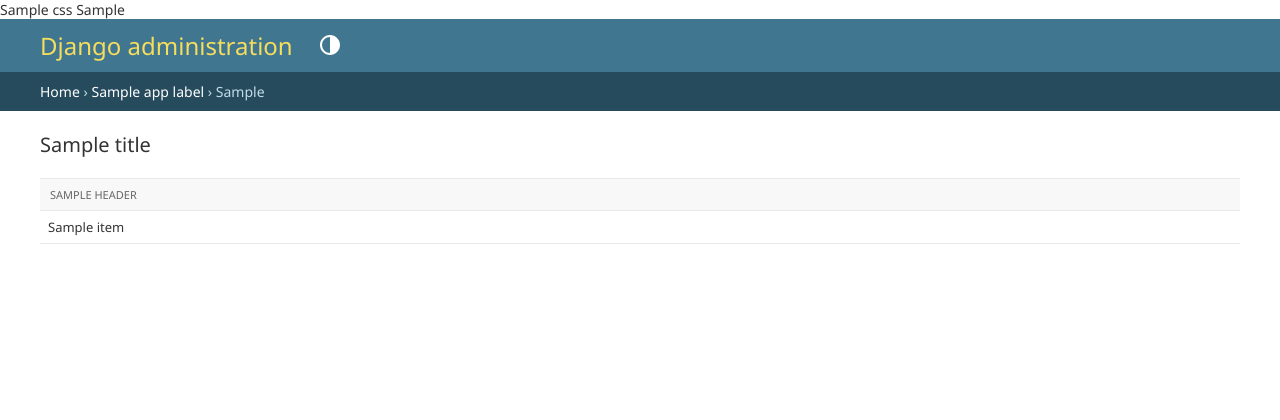
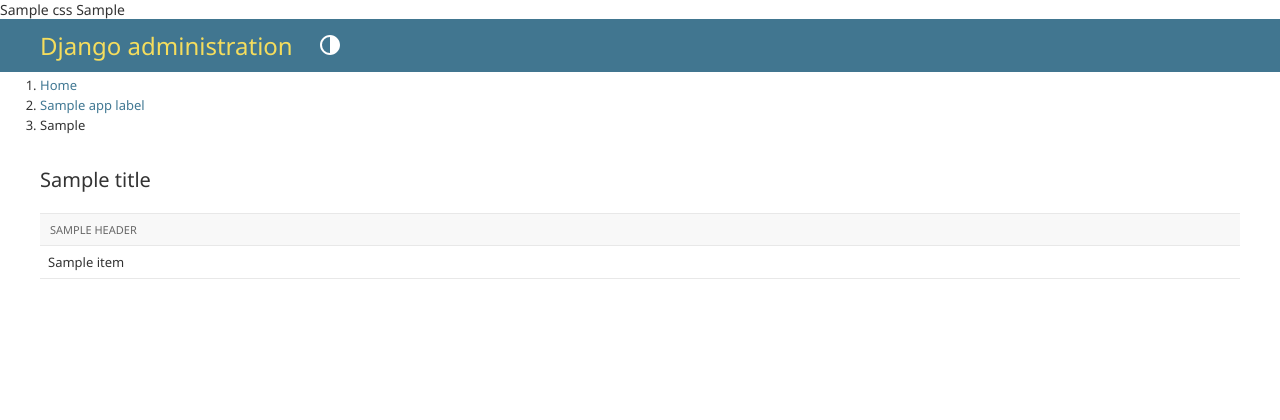
Before and after one commit to MrThearMan/django-admin-data-views, a Django app: template admin_data_views/templates/admin_data_views/admin_data_table_page.html in a window 1280 px wide. Shown: the top 420 px of the page. Run offline with Django 5.2, Linux system fonts and the light colour scheme; the template is opened without the code that fills it: most values are stand-ins (such as "Sample title", 1, 10 or a date in 2020).

Commit message:
Use ol breadcrumbs markup to match Django admin styles

```diff
--- a/admin_data_views/templates/admin_data_views/admin_data_table_page.html
+++ b/admin_data_views/templates/admin_data_views/admin_data_table_page.html
@@ -16,11 +16,11 @@
 
 {% if not is_popup %}
 {% block breadcrumbs %}
-<div class="breadcrumbs">
-<a href="{% url 'admin:index' %}">{% translate 'Home' %}</a>
-&rsaquo; <a href="{% url 'admin:admin-data-index-view' %}">{{ app_label|capfirst }}</a>
-&rsaquo; {{ slug|capfirst }}
-</div>
+<ol class="breadcrumbs">
+<li><a href="{% url 'admin:index' %}">{% translate 'Home' %}</a></li>
+<li><a href="{% url 'admin:admin-data-index-view' %}">{{ app_label|capfirst }}</a></li>
+<li aria-current="page">{{ slug|capfirst }}</li>
+</ol>
 {% endblock %}
 {% endif %}
 
```
Also changed, not shown: admin_data_views/templates/admin_data_views/admin_data_item_page.html (+6 -6 lines).
